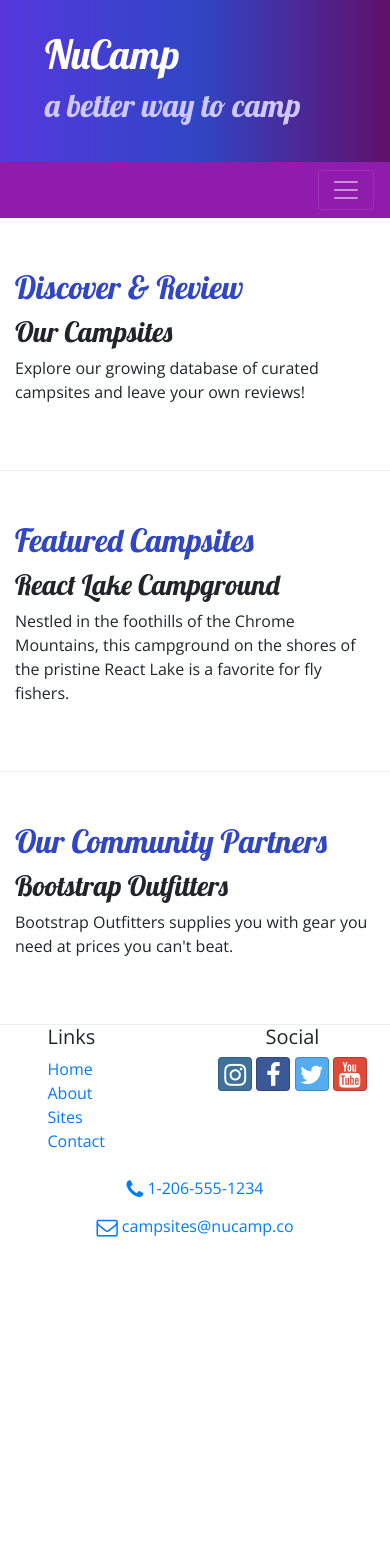
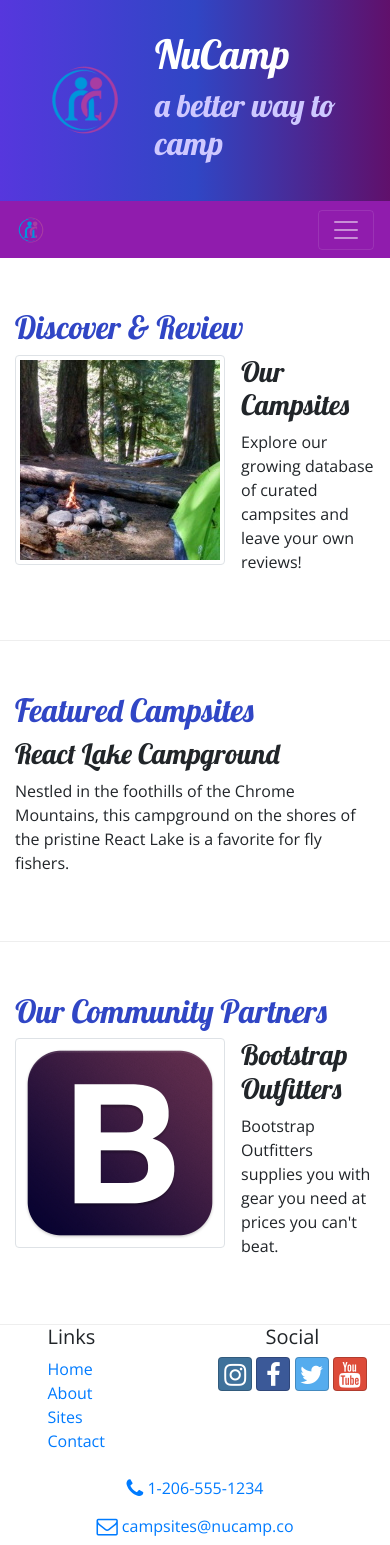
Before and after one commit to rfuna/2-Bootstrap, a website: page index.html in a window 390 px wide. Before the commit the page ends 1245 px from the top, so only its background shows below. Drawn offline with nearby package versions, Linux system fonts and the light colour scheme.

Commit message:
Images and Media

```diff
--- a/index.html
+++ b/index.html
@@ -23,6 +23,9 @@
     <header class="jumbotron jumbotron-fluid">
         <div class="container">
           <div class="row">
+            <div class="col-4 col-sm-3 col-md-2 align-self-center">
+              <img class="img-fluid" src="img/logo.png" alt="Nucamp Logo">
+            </div>
               <div class="col">
                 <h1>NuCamp</h1>
                 <h2>a better way to camp</h2>
@@ -32,7 +35,9 @@
     </header>
 
     <nav class="navbar navbar-expand-sm navbar-dark sticky-top">
-      <button class="navbar-toggler ml-auto" type="button" data-toggle="collapse" data-target="#nucampNavbar">
+      <div class="container">
+        <a class="navbar-brand" href="#"><img src="img/logo.png" alt="minilogo" height="30" width="30"></a>
+        <button class="navbar-toggler" type="button" data-toggle="collapse" data-target="#nucampNavbar">
             <span class="navbar-toggler-icon"></span>
         </button>
         <div class="collapse navbar-collapse" id="nucampNavbar">
@@ -43,6 +48,7 @@
             <li class="nav-item"><a class="nav-link" href="contactus.html"><i class="fa fa-address-card fa-lg"></i> Contact</a></li>
           </ul>
         </div>
+      </div>
     </nav>
 
     <div class="container">
@@ -51,8 +57,13 @@
             <h2 class="text-sm-right">Discover & Review</h2>
           </div>
           <div class="col">
+            <div class="media">
+              <img class="d-flex img-thumbnail mr-3" src="img/breadcrumb-trail-thumb.jpg" alt="Breadcrumb trail thumbnail">
+              <div class="media-body align-self-center">
                 <h3>Our Campsites</h3>
                 <p>Explore our growing database of curated campsites and leave your own reviews!</p>
+              </div>
+            </div>
           </div>
       </div>
     </div>
@@ -75,8 +86,15 @@
             <h2 class="text-sm-right">Our Community Partners</h2>
           </div>
           <div class="col">
+              <div class="media">
+                <img class="d-flex img-thumbnail mr-3" src="img/bootstrap-thumb.png" alt="Bootstrap thumb">
+
+                <div class="media-body align-self-center">
                   <h3>Bootstrap Outfitters</h3>
                   <p>Bootstrap Outfitters supplies you with gear you need at prices you can't beat.</p>
+                </div>
+
+              </div>
           </div>
       </div>
     </div>
```
Also changed, not shown: aboutus.html (+9 -3 lines), contactus.html (+8 -4 lines), img/bootstrap-thumb.png (added), img/breadcrumb-trail-thumb.jpg (added), img/breadcrumb-trail.jpg (added), img/chrome-river-thumb.jpg (added), img/chrome-river.jpg (added), img/logo.png (added), img/react-lake-thumb.jpg (added), img/react-lake.jpg (added), 1 other file. Lines whose indentation alone changed are shown as unchanged.
